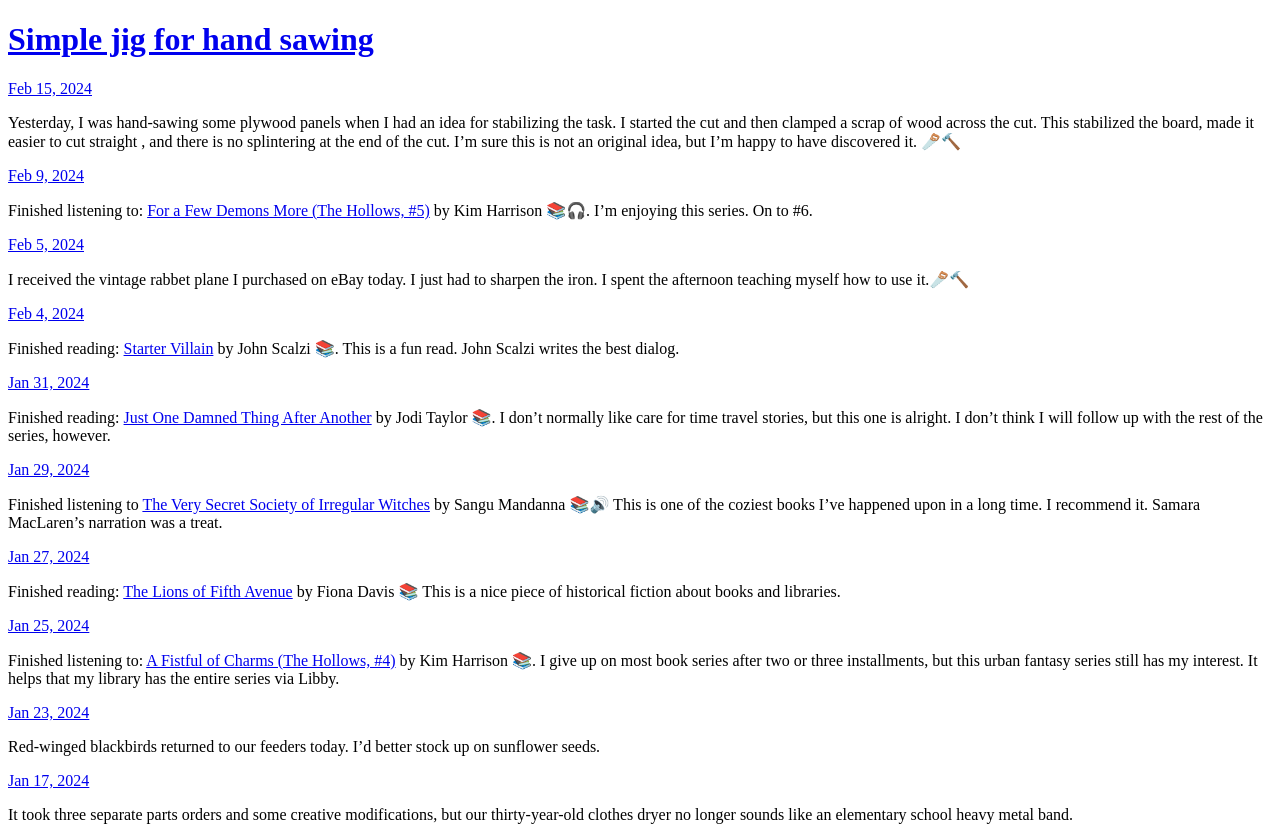
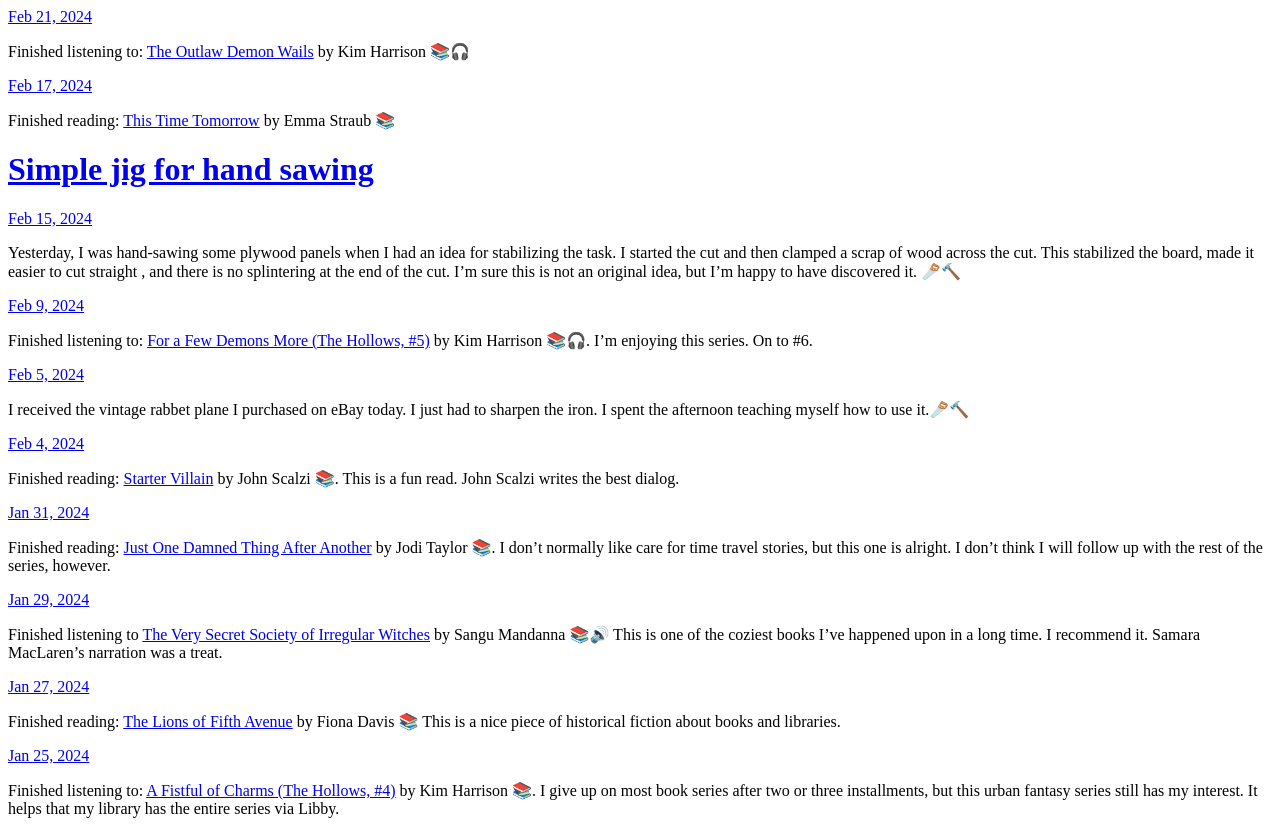
Before and after one commit to palousegeo/microblog, a plain HTML site: page index.html in a window 1280 px wide. Shown: the top 827 px of the page. Drawn offline with Linux system fonts and the light colour scheme.

Commit message:
Archiving from Micro.blog.

```diff
--- a/index.html
+++ b/index.html
@@ -21,6 +21,28 @@
 <div class="h-feed">
 
 
+
+	  <div class="h-entry">
+
+
+		<a href="https://palousegeo.com/2024/02/21/finished-listening-to.html" class="u-url"><time class="dt-published" datetime="2024-02-21 21:53:28 -0800">Feb 21, 2024</time></a>
+
+		<div class="e-content">
+			 <p>Finished listening to: <a href="https://micro.blog/books/9780061793394">The Outlaw Demon Wails</a> by Kim Harrison 📚🎧</p>
+
+		</div>
+	  </div>
+
+	  <div class="h-entry">
+
+
+		<a href="https://palousegeo.com/2024/02/17/finished-reading-this.html" class="u-url"><time class="dt-published" datetime="2024-02-17 21:48:47 -0800">Feb 17, 2024</time></a>
+
+		<div class="e-content">
+			 <p>Finished reading: <a href="https://micro.blog/books/9780525539025">This Time Tomorrow</a> by Emma Straub 📚</p>
+
+		</div>
+	  </div>
 
 	  <div class="h-entry">
 
```
